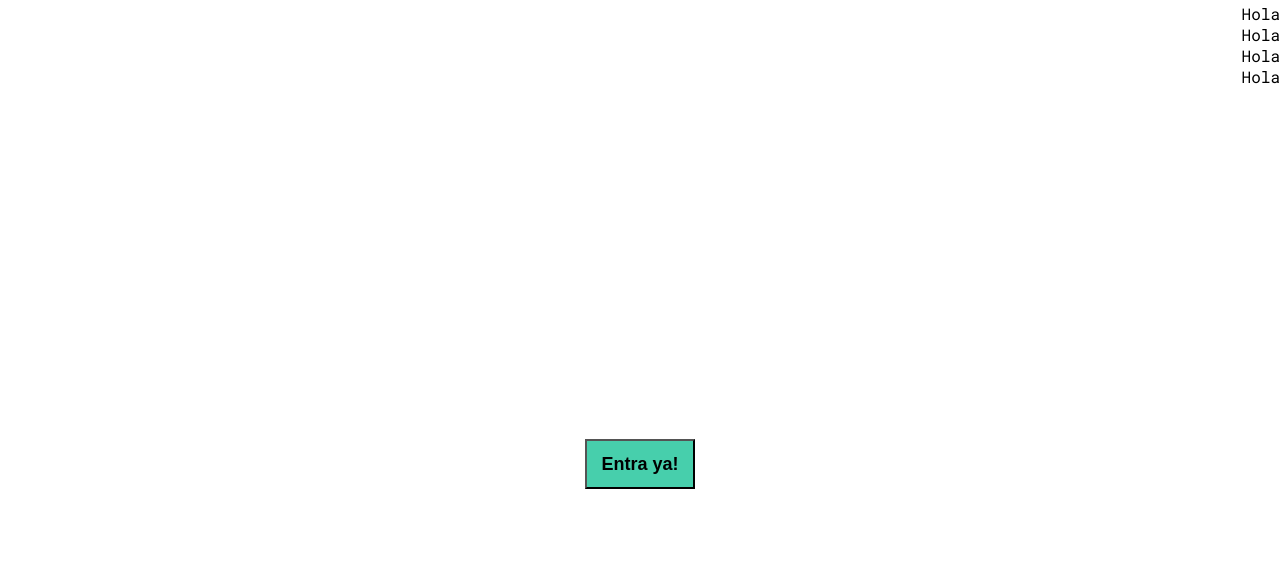
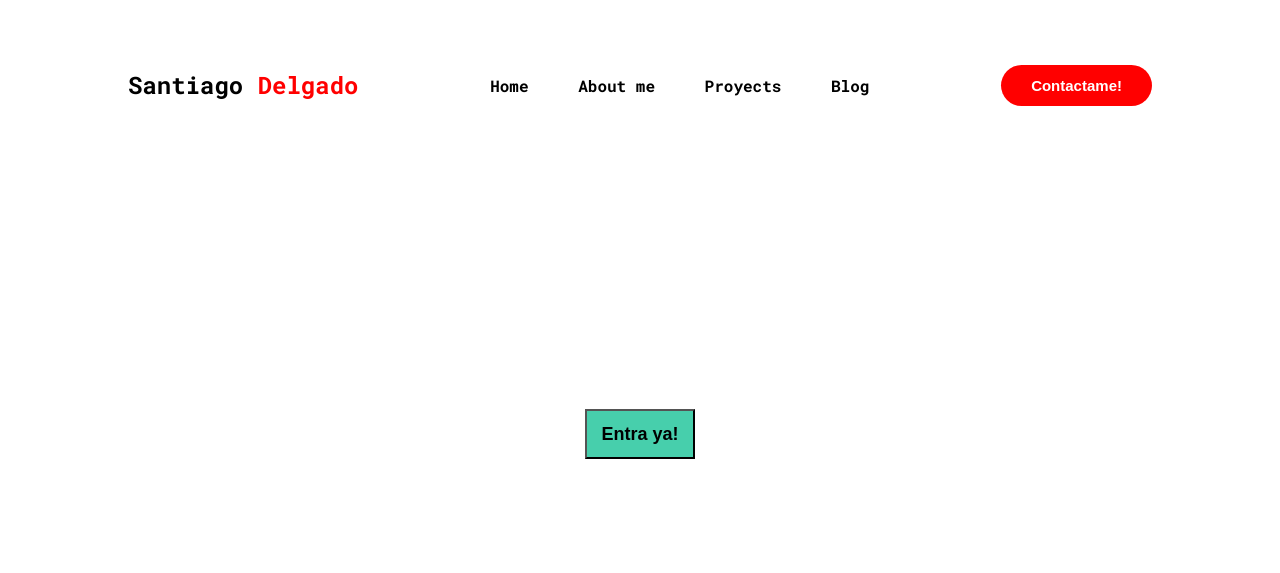
Before and after one commit to SantiD5/mi-blog, a plain HTML site: page index.html in a window 1280 px wide. Drawn offline with Linux system fonts and the light colour scheme.

Commit message:
experimentando con el blog

```diff
--- a/css/style.css
+++ b/css/style.css
@@ -1,3 +1,7 @@
+* {
+  padding: 0;
+  margin: 0;
+}
 body {
   font-family: "Roboto mono", "monospace";
   margin: 0;
@@ -46,15 +50,46 @@ header .icons span {
 }
 nav {
   display: flex;
-  flex-direction: row;
-  justify-content: flex-end;
+  justify-content: space-between;
   align-items: center;
   height: 90px;
+  padding-top: 40px;
+  padding-left: 10%;
+  padding-right: 10%;
 }
-nav ul {
+.surname {
+  color: red;
+}
+nav ul li {
   list-style: none;
+  display: inline-block;
+  padding: 10px 20px;
 }
-
+nav ul li a,
+nav a {
+  color: black;
+  text-decoration: none;
+  font-weight: bold;
+}
+nav ul li a:hover,
+nav a:hover {
+  color: red;
+  transition: 0.3s;
+}
+nav button {
+  border: none;
+  background: red;
+  padding: 12px 30px;
+  border-radius: 30px;
+  color: white;
+  font-weight: bold;
+  font-size: 15px;
+  transition: 0.4s;
+}
+nav button:hover {
+  transform: scale(1.3);
+  cursor: pointer;
+}
 nav .nav-logo-container {
   margin-left: 50px;
 }
@@ -78,10 +113,10 @@ nav .profile-link a {
   display: grid;
   grid-template-columns: 1fr 4fr 1fr;
   height: 100%;
-  background-image: url("../assets/walling-XLqiL-rz4V8-unsplash.jpg");
+  /* background-image: url("../assets/walling-XLqiL-rz4V8-unsplash.jpg");
   background-position: center;
   background-repeat: no-repeat;
-  background-size: cover;
+  background-size: cover; */
 }
 .home-main section {
   display: grid;
--- a/index.html
+++ b/index.html
@@ -19,20 +19,22 @@
   <body class="home-body">
     <header>
       <nav>
+        <h2>Santiago <span class="surname"> Delgado</span></h2>
         <ul>
           <li>
-            <a href="">Hola</a>
+            <a href="">Home</a>
           </li>
           <li>
-            <a href="">Hola</a>
+            <a href="/pages/perfil.html">About me</a>
           </li>
           <li>
-            <a href="">Hola</a>
+            <a href="/pages/blogs.html">Proyects</a>
           </li>
           <li>
-            <a href="">Hola</a>
+            <a href="/pages/blog.html">Blog</a>
           </li>
         </ul>
+        <button href="">Contactame!</button>
       </nav>
     </header>
     <main class="home-main">
```
